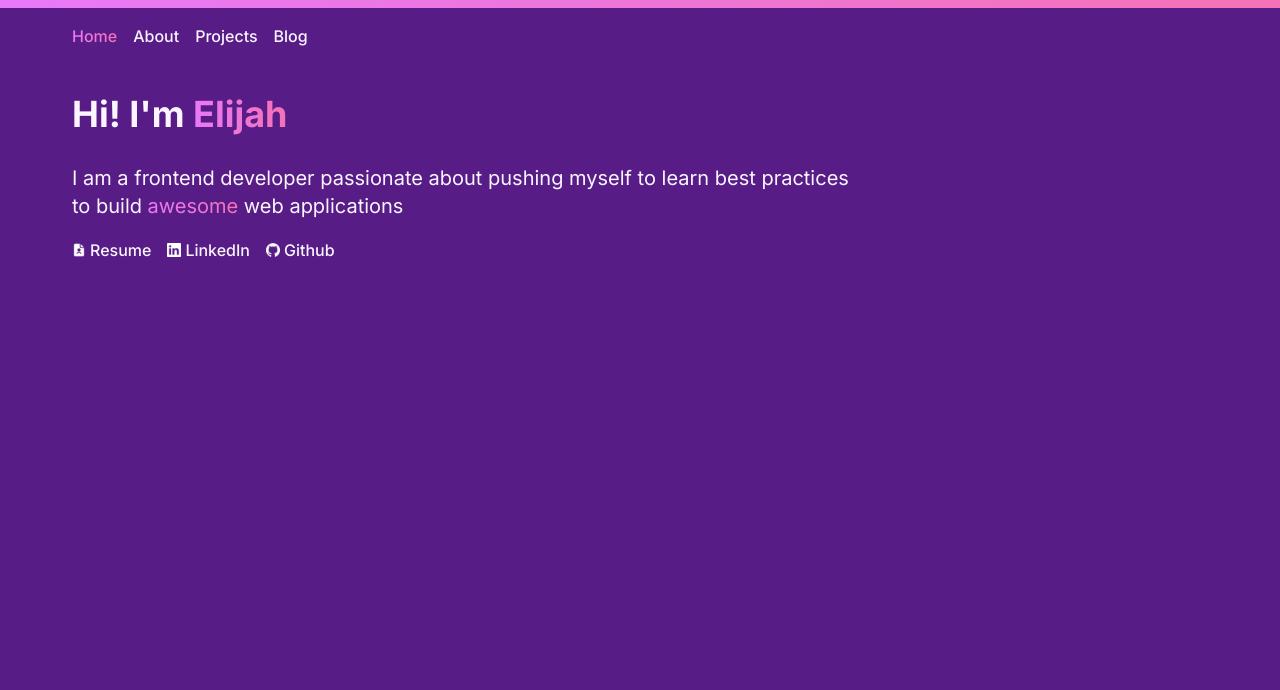
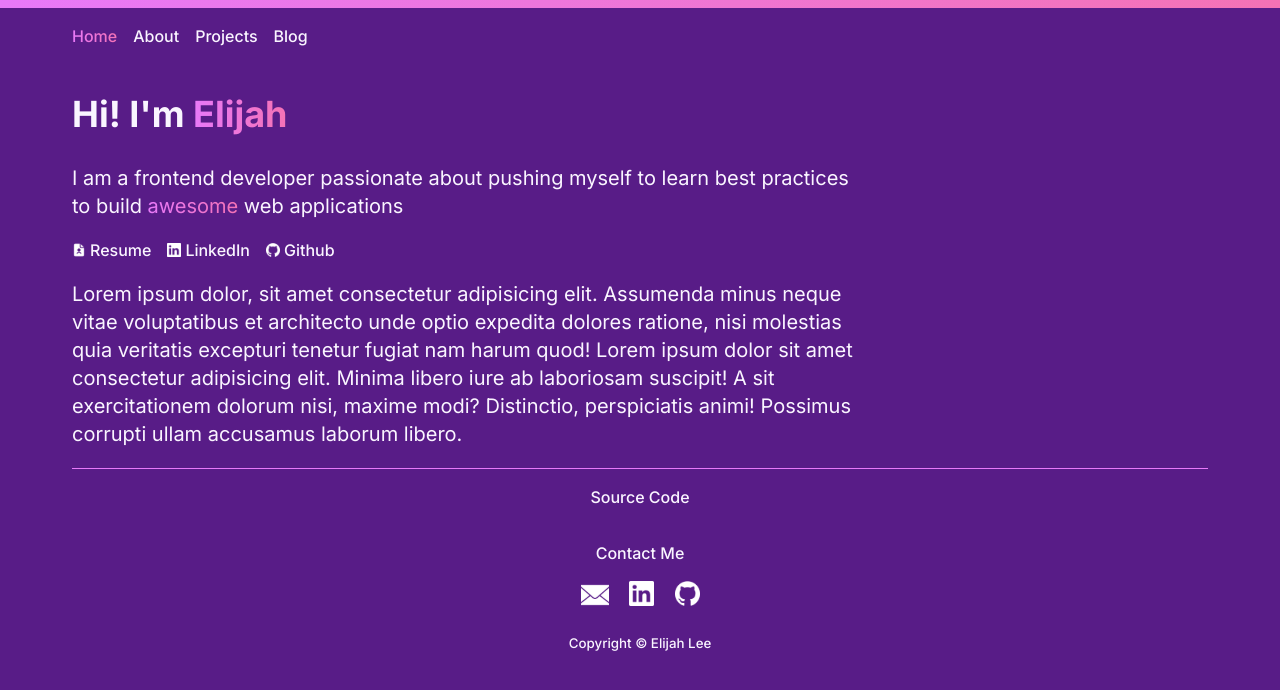
Before and after one commit to devejlee/portfolio, a Next.js app: page / in a window 1280 px wide. Shown: the top 690 px of the page. Built offline with nearby package versions, Linux system fonts and the light colour scheme.

Commit message:
feat: add GlobalFooter

```diff
--- a/app/layout.tsx
+++ b/app/layout.tsx
@@ -1,5 +1,6 @@
 import styles from "@app/layout.module.scss"
 import { GlobalHeader } from "@components/GlobalHeader/GlobalHeader";
+import { GlobalFooter } from "@components/GlobalFooter/GlobalFooter";
 import { Inter } from "@next/font/google";
 import "@styles/globals.scss"
 import { ReactNode } from "react";
@@ -17,7 +18,10 @@ const RootLayout = ({ children }: RootLayoutProps) => (
       <div className={styles.gradientTop}></div>
       <div className={styles.wrapper}>
         <GlobalHeader />
-        {children}
+        <main>
+          {children}
+        </main>
+        <GlobalFooter />
       </div>
     </body>
   </html>
--- /dev/null
+++ b/components/GlobalFooter/GlobalFooter.module.scss
@@ -0,0 +1,28 @@
+@import "@styles/mixins";
+
+.globalFooter {
+  display: flex;
+  flex-direction: column;
+  justify-content: space-around;
+  align-items: center;
+  padding: var(--spacing-md) 0;
+  border-top: 1px solid var(--fuchsia-400);
+  @include text-xs;
+  @include xl {
+    @include text-base;
+  }
+  p {
+    margin-bottom: 0;
+  }
+}
+
+.siteLinks {
+  margin-top: 0;
+}
+
+.socialLinks {
+  display: flex;
+  justify-content: space-evenly;
+  width: 100%;
+  max-width: 10rem;
+}
--- /dev/null
+++ b/components/GlobalFooter/GlobalFooter.tsx
@@ -0,0 +1,38 @@
+import styles from "@components/GlobalFooter/GlobalFooter.module.scss"
+import email from "@public/images/icons/email.svg"
+import github from "@public/images/icons/github.svg"
+import linkedIn from "@public/images/icons/linkedin.svg"
+import Image from 'next/image';
+
+const GlobalFooter = () => {
+  return (
+    <footer className={styles.globalFooter}>
+      <ul className={styles.siteLinks}>
+        <li>
+          <a href="https://github.com/devejlee/portfolio" target="_blank" rel="noopener noreferrer">Source Code</a>
+        </li>
+      </ul>
+      <p>Contact Me</p>
+      <ul className={styles.socialLinks}>
+        <li>
+          <a href="mailto:develijahlee@gmail.com" target="_blank" rel="noopener noreferrer">
+            <Image src={email} alt="LinkedIn" width={28} height={28} />
+          </a>
+        </li>
+        <li>
+          <a href="https://www.linkedin.com/in/elijah-lee-9397a2188/" target="_blank" rel="noopener noreferrer">
+            <Image src={linkedIn} alt="LinkedIn" width={25} height={25} />
+          </a>
+        </li>
+        <li>
+          <a href="https://github.com/devejlee" target="_blank" rel="noopener noreferrer">
+            <Image src={github} alt="Github" width={25} height={25} />
+          </a>
+        </li>
+      </ul>
+      <small>Copyright © Elijah Lee</small>
+    </footer>
+  );
+};
+
+export { GlobalFooter }
--- a/components/Intro/Intro.tsx
+++ b/components/Intro/Intro.tsx
@@ -6,11 +6,11 @@ import resume from "@public/images/icons/resume.svg"
 import Image from 'next/image';
 import { useFadeIn } from "@hooks/useFadeIn"
 
-
 const Intro = () => {
   const fadeInTitle = useFadeIn<HTMLHeadingElement>(100);
   const fadeInIntro = useFadeIn<HTMLParagraphElement>(200);
   const fadeInSocial = useFadeIn<HTMLUListElement>(300);
+  const fadeInTest = useFadeIn<HTMLParagraphElement>(400);
 
   return (
     <section className={styles.wrapper} >
@@ -27,6 +27,7 @@ const Intro = () => {
           <a href="https://github.com/devejlee" target="_blank" rel="noopener noreferrer"><Image src={github} alt="Github" />Github</a>
         </li>
       </ul>
+      <p {...fadeInTest} className="will-fade">Lorem ipsum dolor, sit amet consectetur adipisicing elit. Assumenda minus neque vitae voluptatibus et architecto unde optio expedita dolores ratione, nisi molestias quia veritatis excepturi tenetur fugiat nam harum quod! Lorem ipsum dolor sit amet consectetur adipisicing elit. Minima libero iure ab laboriosam suscipit! A sit exercitationem dolorum nisi, maxime modi? Distinctio, perspiciatis animi! Possimus corrupti ullam accusamus laborum libero.</p>
     </section>
   )
 }
```
Also changed, not shown: public/images/icons/email.svg (added).
